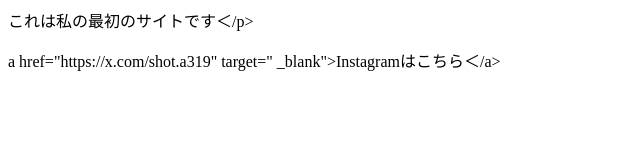
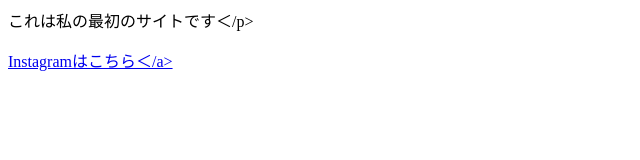
Before and after one commit to hayashishouta/hayashishouta.github.io, a plain HTML site: page index.html in a window 1280 px wide. Shown: the whole page, without its empty margins (0-640 px from the left). Drawn offline with Linux system fonts and the light colour scheme.

Commit message:
Update index.html

```diff
--- a/index.html
+++ b/index.html
@@ -1,4 +1,4 @@
 
 <h1こんにちは林です＜/h1>
 <p>これは私の最初のサイトです＜/p>
-<p>a href="https://x.com/shot.a319" target=" _blank">Instagramはこちら＜/a></p>
+<p><a href="https://x.com/shot.a319" target=" _blank">Instagramはこちら＜/a></p>
```
